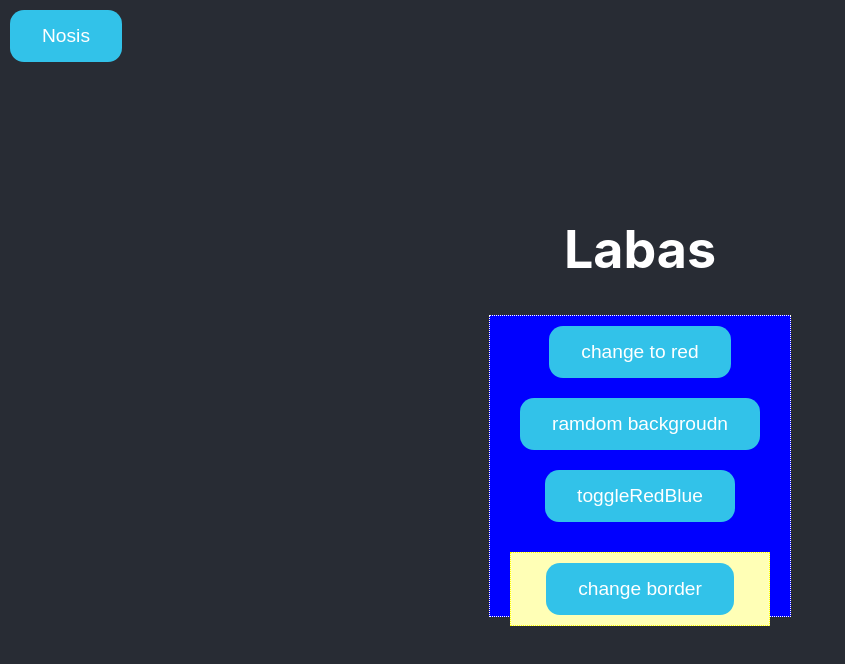
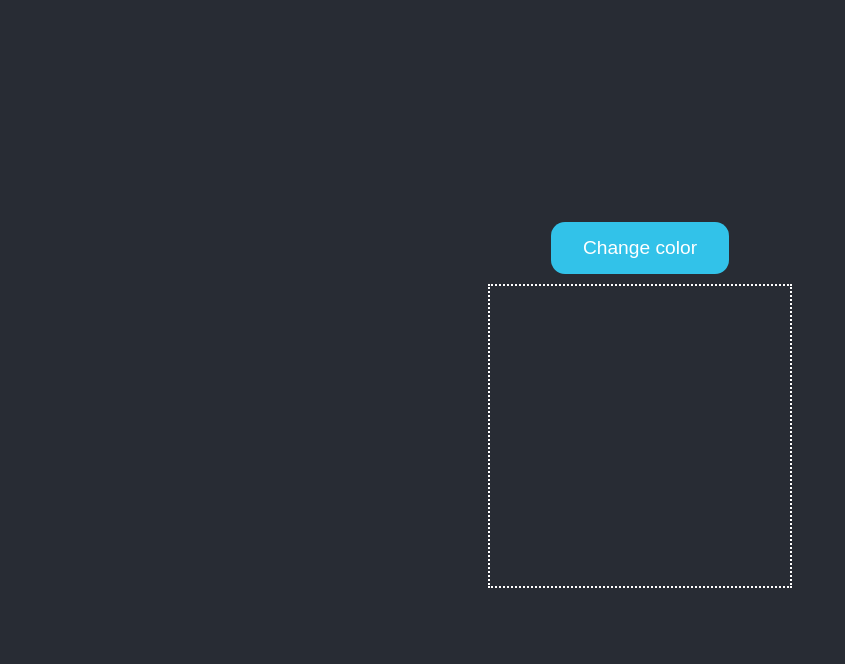
Before and after one commit to brokenfingers/reactjs_bit, a React (Create React App) app: page / in a window 1280 px wide. Shown: the top 664 px of the page, without its empty margins (0-845 px from the left). Built offline with nearby package versions, Linux system fonts and the light colour scheme.

Commit message:
new state uplift

```diff
--- a/src/App.jsx
+++ b/src/App.jsx
@@ -1,27 +1,21 @@
-import { useState } from 'react';
 import './App.css'
-import BlueSquare from './Components/007/BlueSquare';
+import Buttnon from './Components/008/Buttnon';
+import Green from './Components/008/Green';
+import { useState} from 'react'
 
 function App() {
 
-    const [cls, setClass] = useState(false);
+    const [bgColor, setColor] = useState(null)
 
-    const [nosis, setNosis] = useState(false);
-
-    const onTitleClick = () => {
-        setClass(i => !i);
-    }
-
-    const onButtonNosis = () => {
-        setNosis(true);
+    const onSetColor = () => {
+        setColor('green');
     }
 
     return (
         <div className="App">
             <header className="App-header">
-                <h1 onClick={onTitleClick} style={{letterSpacing: cls ? '10px' : 0}}>Labas</h1>
-               <BlueSquare cls={cls} nosis={nosis}></BlueSquare>
-               <button onClick={onButtonNosis} style={{position:'absolute', top: 0, left:0}}>Nosis </button>
+                <Buttnon virvute={onSetColor}></Buttnon>
+                <Green bgc={bgColor}></Green>
             </header>
 
         </div>
--- /dev/null
+++ b/src/Components/008/Buttnon.jsx
@@ -0,0 +1,10 @@
+function Buttnon({virvute}) {
+
+    return (
+        <>
+            <button onClick={virvute}>Change color</button>
+        </>
+    )
+}
+
+export default Buttnon;
--- /dev/null
+++ b/src/Components/008/Green.jsx
@@ -0,0 +1,8 @@
+function Green({bgc}) {
+
+    return (
+        <div className='kvadratas-big' style={{backgroundColor: bgc}}></div>
+    )
+}
+
+export default Green;
```
Also changed, not shown: src/007.jsx (added, +31 -0 lines).
